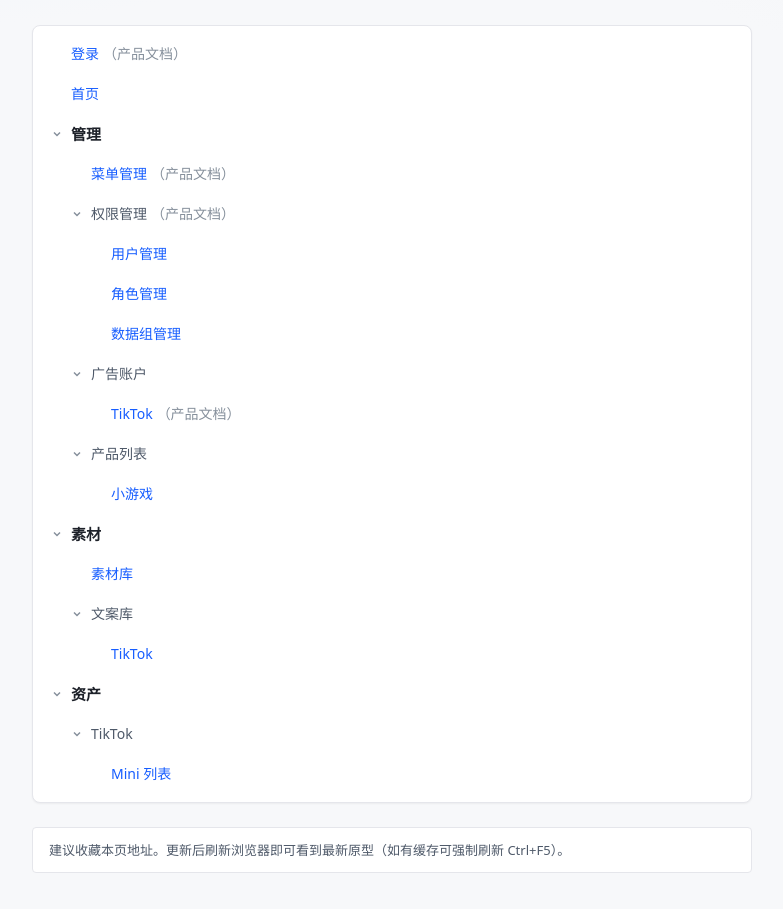
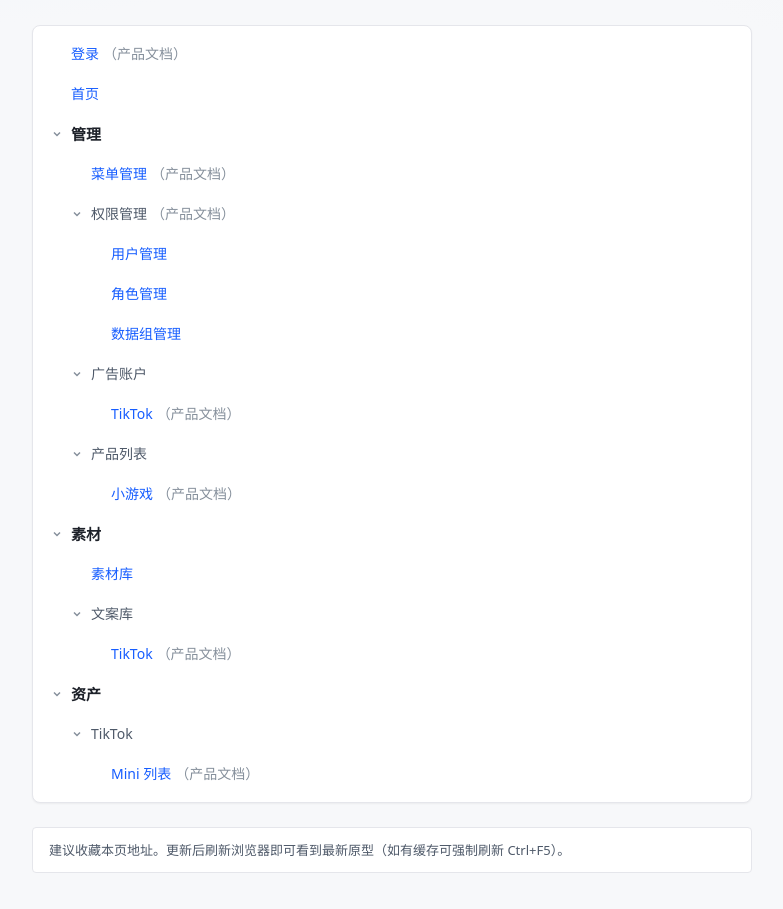
Before and after one commit to Liangxf08/wonder-ads-proto, a plain HTML site: page index.html in a window 1280 px wide. Shown: the part 139-1048 px from the top of the page, without its empty margins (248-1031 px from the left). Drawn offline with Linux system fonts and the light colour scheme.

Commit message:
Publish product doc links for mini games, TikTok copy, and the Mini list.

```diff
--- a/index.html
+++ b/index.html
@@ -205,7 +205,7 @@
                 <li class="tree-node">
                   <div class="tree-row tree-row--leaf">
                     <span class="tree-spacer"></span>
-                    <a class="tree-label tree-link" href="./minis.html" target="_blank" rel="noopener noreferrer">小游戏</a>
+                    <span class="tree-label"><a class="tree-link" href="./minis.html" target="_blank" rel="noopener noreferrer">小游戏</a><a class="tree-doc" href="https://m0v1x0i131y.feishu.cn/wiki/ZlIywN1MFiPDfPkD9G3cBoPHnkh" target="_blank" rel="noopener noreferrer">（产品文档）</a></span>
                   </div>
                 </li>
               </ul>
@@ -238,7 +238,7 @@
                 <li class="tree-node">
                   <div class="tree-row tree-row--leaf">
                     <span class="tree-spacer"></span>
-                    <a class="tree-label tree-link" href="./tiktok-copy.html" target="_blank" rel="noopener noreferrer">TikTok</a>
+                    <span class="tree-label"><a class="tree-link" href="./tiktok-copy.html" target="_blank" rel="noopener noreferrer">TikTok</a><a class="tree-doc" href="https://m0v1x0i131y.feishu.cn/wiki/JFGdw5fzZiAiPfkX3tmcvDdRngh" target="_blank" rel="noopener noreferrer">（产品文档）</a></span>
                   </div>
                 </li>
               </ul>
@@ -265,7 +265,7 @@
                 <li class="tree-node">
                   <div class="tree-row tree-row--leaf">
                     <span class="tree-spacer"></span>
-                    <a class="tree-label tree-link" href="./tiktok-minis.html" target="_blank" rel="noopener noreferrer">Mini 列表</a>
+                    <span class="tree-label"><a class="tree-link" href="./tiktok-minis.html" target="_blank" rel="noopener noreferrer">Mini 列表</a><a class="tree-doc" href="https://m0v1x0i131y.feishu.cn/wiki/HF11wil0AiE5WDknT5mcq6M1nMh" target="_blank" rel="noopener noreferrer">（产品文档）</a></span>
                   </div>
                 </li>
               </ul>
```
